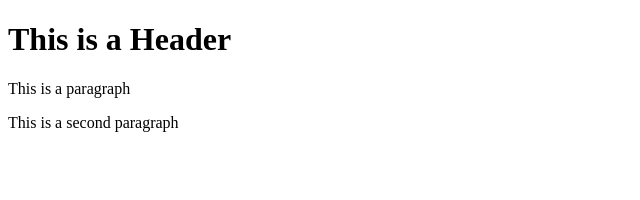
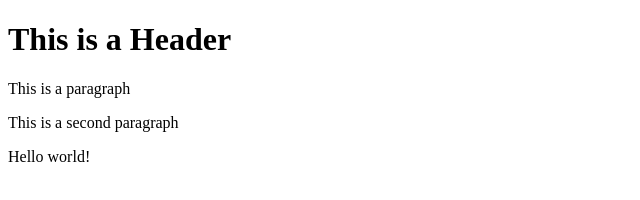
Before and after one commit to stropkaiguy/git-test, a website: page index.html in a window 1280 px wide. Shown: the whole page, without its empty margins (0-640 px from the left). Drawn offline with Linux system fonts and the light colour scheme.

Commit message:
Using NPM

```diff
--- a/index.html
+++ b/index.html
@@ -4,5 +4,6 @@
     <h1>This is a Header</h1>
     <p>This is a paragraph</p>
     <p>This is a second paragraph</p>
+    <p>Hello world!</p>
   </body>
 </htm>
```
Also changed, not shown: package.json (added, +24 -0 lines), 2 other files.
